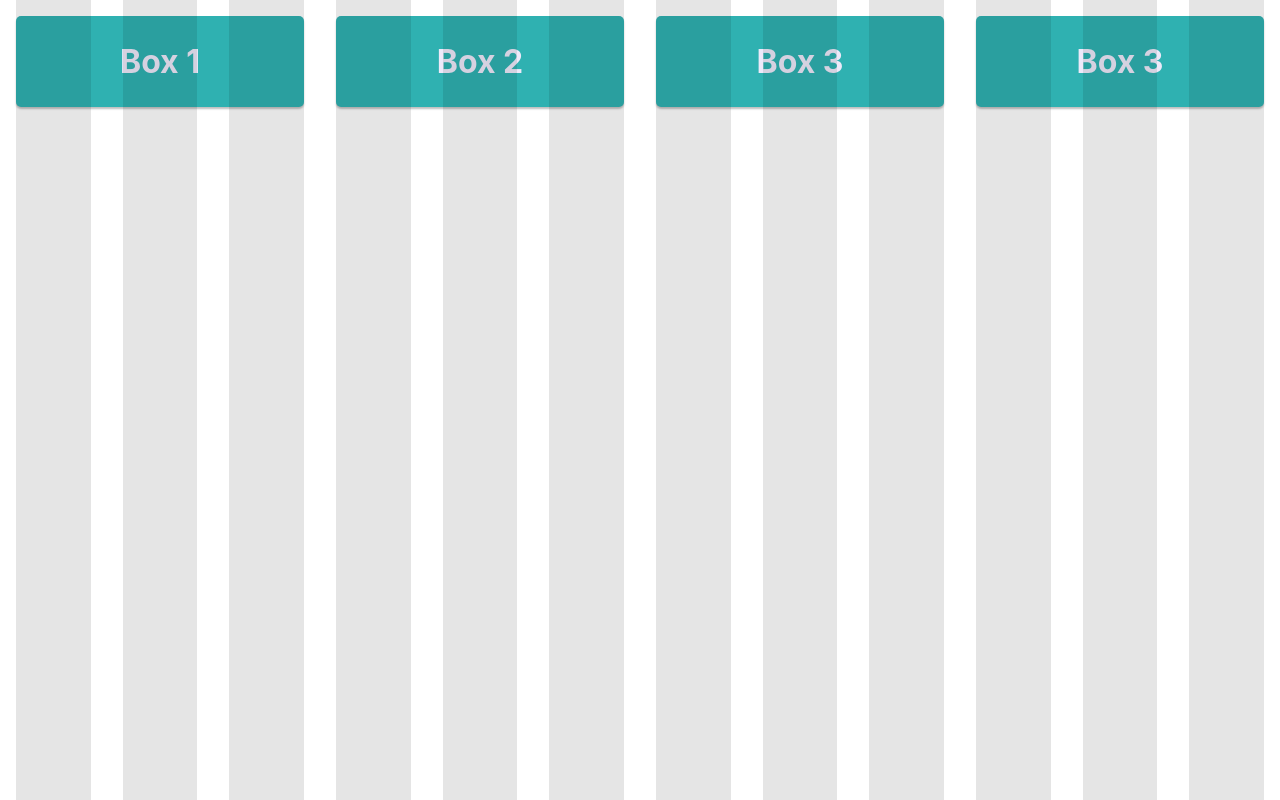
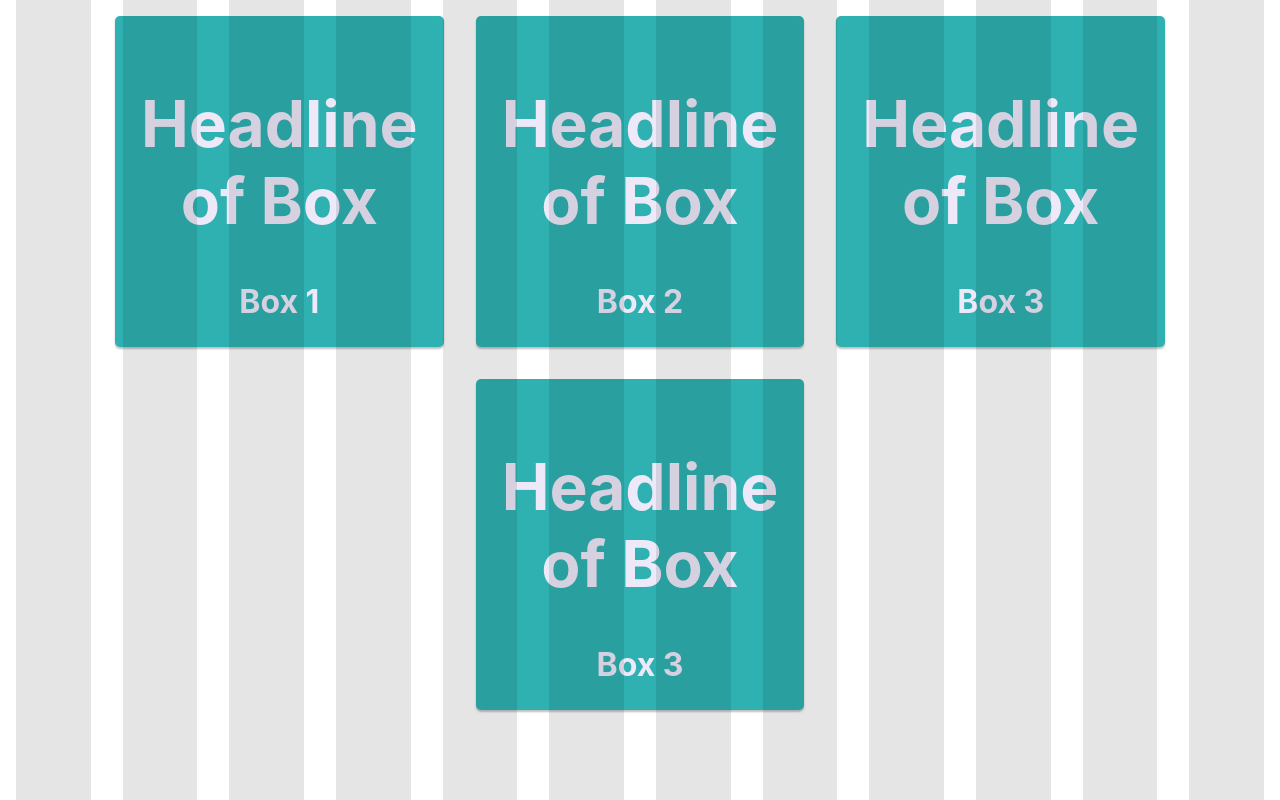
Before and after one commit to M-B89/chromatic-test, a React (Create React App) app: page / in a window 1280 px wide. Built offline with nearby package versions, Linux system fonts and the light colour scheme.

Commit message:
test to get changes

```diff
--- a/src/components/Box/Box.tsx
+++ b/src/components/Box/Box.tsx
@@ -2,7 +2,10 @@ import React, {FunctionComponent, ReactNode} from 'react';
 import styles from './Box.module.scss'
 
 const Box: FunctionComponent<{ children: ReactNode }> = ({children}) => {
-    return <div className={styles.Box}>{children}</div>
+    return <div className={styles.Box}>
+        <h1>Headline of Box</h1>
+        {children}
+    </div>
 }
 
 export default Box;
```
